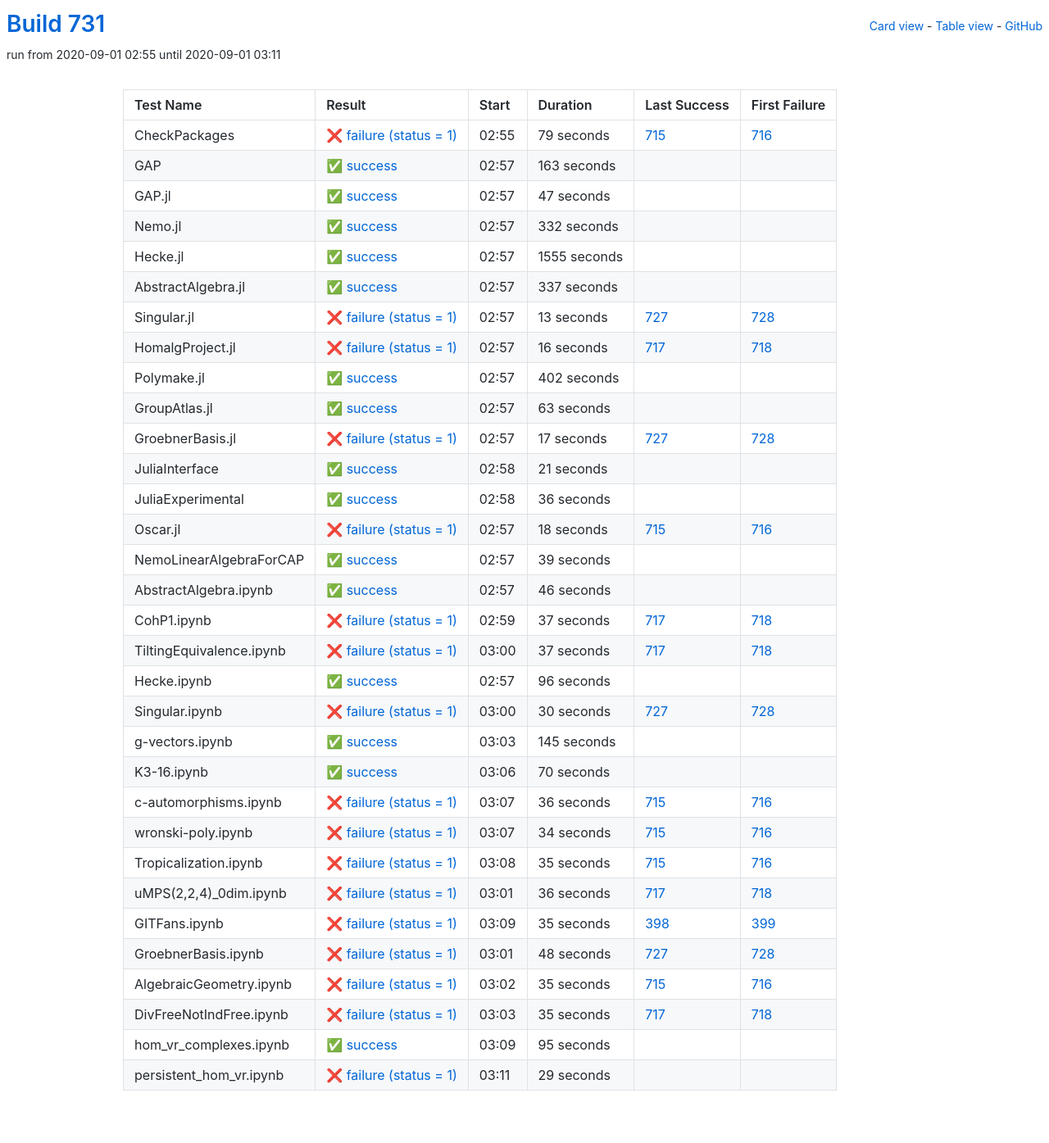
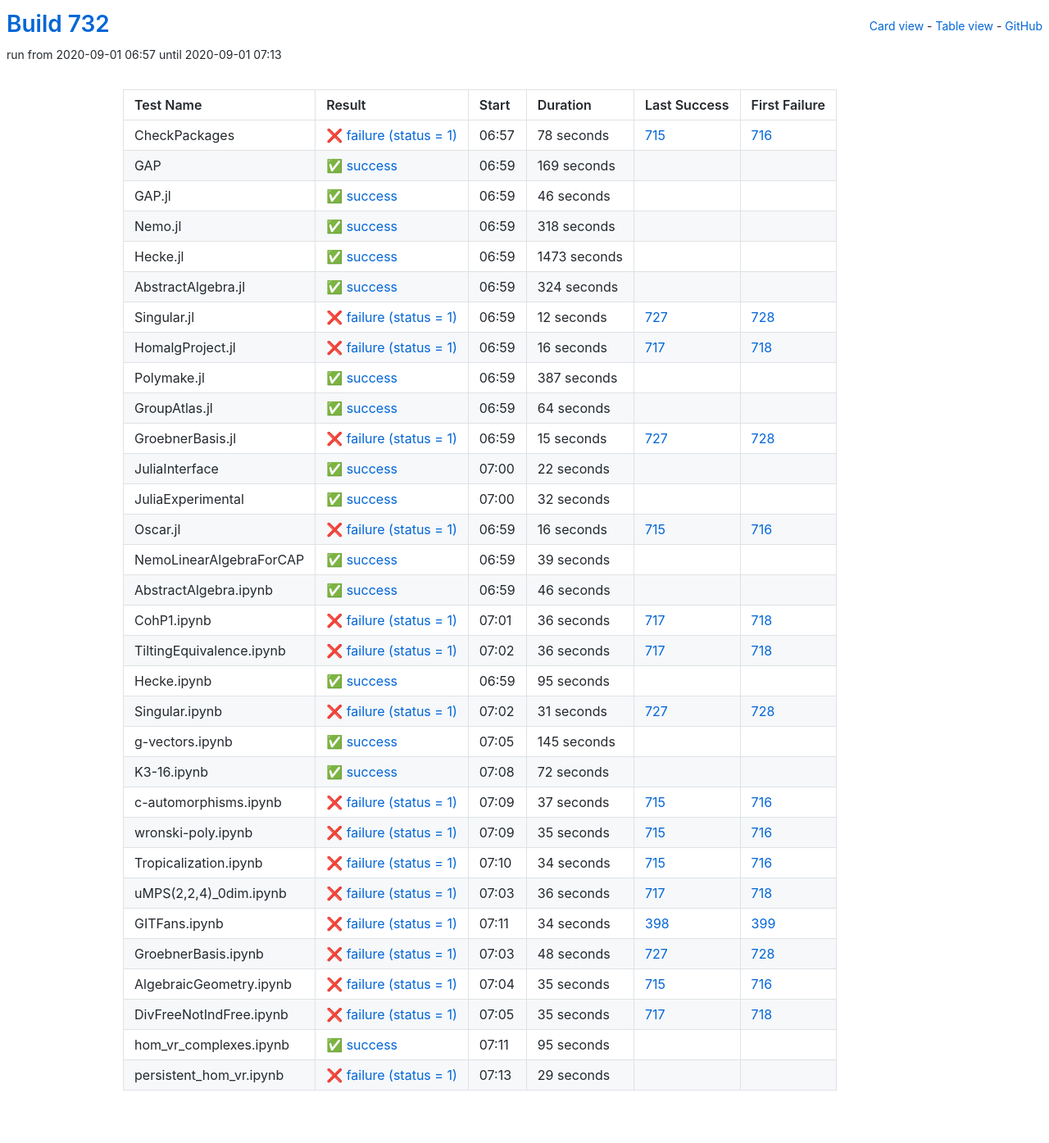
Before and after one commit to oscar-system/oscar-ci-status-stable, a Jekyll site: the page built from table.html, in a window 1280 px wide. Shown: the whole page at 82% size. Built offline with Jekyll 4.4.1, drawn with Linux system fonts in a browser that asks for light colours.

Commit message:
Build #732

```diff
--- a/_data/ci.yml
+++ b/_data/ci.yml
@@ -1,6 +1,6 @@
 ---
-build: 731
-build_url: https://oscarci.mathematik.uni-kl.de/job/oscar-stable/731/
+build: 732
+build_url: https://oscarci.mathematik.uni-kl.de/job/oscar-stable/732/
 job: oscar-stable
 organization: oscar-system
 repo: oscar-ci-status-stable
@@ -8,92 +8,92 @@ repourl: https://github.com/oscar-system/oscar-ci-status-stable
 tests:
 - name: CheckPackages
   id: checkpackages
-  log: https://oscarci.mathematik.uni-kl.de/job/oscar-stable/731/artifact/logs/build-731/CheckPackages.log
-  start: 2020-09-01 02:55
+  log: https://oscarci.mathematik.uni-kl.de/job/oscar-stable/732/artifact/logs/build-732/CheckPackages.log
+  start: 2020-09-01 06:57
   success: false
   exitcode: 1
   status: failure
-  duration: 79
+  duration: 78
   last_success: 715
   last_success_url: https://oscarci.mathematik.uni-kl.de/job/oscar-stable/715/
   first_failure: 716
   first_failure_url: https://oscarci.mathematik.uni-kl.de/job/oscar-stable/716/
 - name: GAP
   id: gap
-  log: https://oscarci.mathematik.uni-kl.de/job/oscar-stable/731/artifact/logs/build-731/GAP.log
-  start: 2020-09-01 02:57
+  log: https://oscarci.mathematik.uni-kl.de/job/oscar-stable/732/artifact/logs/build-732/GAP.log
+  start: 2020-09-01 06:59
   success: true
   exitcode: 0
   status: success
-  duration: 163
+  duration: 169
   last_success: false
   last_success_url:
   first_failure: false
   first_failure_url:
 - name: GAP.jl
   id: gap-jl
-  log: https://oscarci.mathematik.uni-kl.de/job/oscar-stable/731/artifact/logs/build-731/GAP.jl.log
-  start: 2020-09-01 02:57
+  log: https://oscarci.mathematik.uni-kl.de/job/oscar-stable/732/artifact/logs/build-732/GAP.jl.log
+  start: 2020-09-01 06:59
   success: true
   exitcode: 0
   status: success
-  duration: 47
+  duration: 46
   last_success: false
   last_success_url:
   first_failure: false
   first_failure_url:
 - name: Nemo.jl
   id: nemo-jl
-  log: https://oscarci.mathematik.uni-kl.de/job/oscar-stable/731/artifact/logs/build-731/Nemo.jl.log
-  start: 2020-09-01 02:57
+  log: https://oscarci.mathematik.uni-kl.de/job/oscar-stable/732/artifact/logs/build-732/Nemo.jl.log
+  start: 2020-09-01 06:59
   success: true
   exitcode: 0
   status: success
-  duration: 332
+  duration: 318
   last_success: false
   last_success_url:
   first_failure: false
   first_failure_url:
 - name: Hecke.jl
   id: hecke-jl
-  log: https://oscarci.mathematik.uni-kl.de/job/oscar-stable/731/artifact/logs/build-731/Hecke.jl.log
-  start: 2020-09-01 02:57
+  log: https://oscarci.mathematik.uni-kl.de/job/oscar-stable/732/artifact/logs/build-732/Hecke.jl.log
+  start: 2020-09-01 06:59
   success: true
   exitcode: 0
   status: success
-  duration: 1555
+  duration: 1473
   last_success: false
   last_success_url:
   first_failure: false
   first_failure_url:
 - name: AbstractAlgebra.jl
   id: abstractalgebra-jl
-  log: https://oscarci.mathematik.uni-kl.de/job/oscar-stable/731/artifact/logs/build-731/AbstractAlgebra.jl.log
-  start: 2020-09-01 02:57
+  log: https://oscarci.mathematik.uni-kl.de/job/oscar-stable/732/artifact/logs/build-732/AbstractAlgebra.jl.log
+  start: 2020-09-01 06:59
   success: true
   exitcode: 0
   status: success
-  duration: 337
+  duration: 324
   last_success: false
   last_success_url:
   first_failure: false
   first_failure_url:
 - name: Singular.jl
   id: singular-jl
-  log: https://oscarci.mathematik.uni-kl.de/job/oscar-stable/731/artifact/logs/build-731/Singular.jl.log
-  start: 2020-09-01 02:57
+  log: https://oscarci.mathematik.uni-kl.de/job/oscar-stable/732/artifact/logs/build-732/Singular.jl.log
+  start: 2020-09-01 06:59
   success: false
   exitcode: 1
   status: failure
-  duration: 13
+  duration: 12
   last_success: 727
   last_success_url: https://oscarci.mathematik.uni-kl.de/job/oscar-stable/727/
   first_failure: 728
   first_failure_url: https://oscarci.mathematik.uni-kl.de/job/oscar-stable/728/
 - name: HomalgProject.jl
   id: homalgproject-jl
-  log: https://oscarci.mathematik.uni-kl.de/job/oscar-stable/731/artifact/logs/build-731/HomalgProject.jl.log
-  start: 2020-09-01 02:57
+  log: https://oscarci.mathematik.uni-kl.de/job/oscar-stable/732/artifact/logs/build-732/HomalgProject.jl.log
+  start: 2020-09-01 06:59
   success: false
   exitcode: 1
   status: failure
@@ -104,80 +104,80 @@ tests:
   first_failure_url: https://oscarci.mathematik.uni-kl.de/job/oscar-stable/718/
 - name: Polymake.jl
   id: polymake-jl
-  log: https://oscarci.mathematik.uni-kl.de/job/oscar-stable/731/artifact/logs/build-731/Polymake.jl.log
-  start: 2020-09-01 02:57
+  log: https://oscarci.mathematik.uni-kl.de/job/oscar-stable/732/artifact/logs/build-732/Polymake.jl.log
+  start: 2020-09-01 06:59
   success: true
   exitcode: 0
   status: success
-  duration: 402
+  duration: 387
   last_success: false
   last_success_url:
   first_failure: false
   first_failure_url:
 - name: GroupAtlas.jl
   id: groupatlas-jl
-  log: https://oscarci.mathematik.uni-kl.de/job/oscar-stable/731/artifact/logs/build-731/GroupAtlas.jl.log
-  start: 2020-09-01 02:57
+  log: https://oscarci.mathematik.uni-kl.de/job/oscar-stable/732/artifact/logs/build-732/GroupAtlas.jl.log
+  start: 2020-09-01 06:59
   success: true
   exitcode: 0
   status: success
-  duration: 63
+  duration: 64
   last_success: false
   last_success_url:
   first_failure: false
   first_failure_url:
 - name: GroebnerBasis.jl
   id: groebnerbasis-jl
-  log: https://oscarci.mathematik.uni-kl.de/job/oscar-stable/731/artifact/logs/build-731/GroebnerBasis.jl.log
-  start: 2020-09-01 02:57
+  log: https://oscarci.mathematik.uni-kl.de/job/oscar-stable/732/artifact/logs/build-732/GroebnerBasis.jl.log
+  start: 2020-09-01 06:59
   success: false
   exitcode: 1
   status: failure
-  duration: 17
+  duration: 15
   last_success: 727
   last_success_url: https://oscarci.mathematik.uni-kl.de/job/oscar-stable/727/
   first_failure: 728
   first_failure_url: https://oscarci.mathematik.uni-kl.de/job/oscar-stable/728/
 - name: JuliaInterface
   id: juliainterface
-  log: https://oscarci.mathematik.uni-kl.de/job/oscar-stable/731/artifact/logs/build-731/JuliaInterface.log
-  start: 2020-09-01 02:58
+  log: https://oscarci.mathematik.uni-kl.de/job/oscar-stable/732/artifact/logs/build-732/JuliaInterface.log
+  start: 2020-09-01 07:00
   success: true
   exitcode: 0
   status: success
-  duration: 21
+  duration: 22
   last_success: false
   last_success_url:
   first_failure: false
   first_failure_url:
 - name: JuliaExperimental
   id: juliaexperimental
-  log: https://oscarci.mathematik.uni-kl.de/job/oscar-stable/731/artifact/logs/build-731/JuliaExperimental.log
-  start: 2020-09-01 02:58
+  log: https://oscarci.mathematik.uni-kl.de/job/oscar-stable/732/artifact/logs/build-732/JuliaExperimental.log
+  start: 2020-09-01 07:00
   success: true
   exitcode: 0
   status: success
-  duration: 36
+  duration: 32
   last_success: false
   last_success_url:
   first_failure: false
   first_failure_url:
 - name: Oscar.jl
   id: oscar-jl
-  log: https://oscarci.mathematik.uni-kl.de/job/oscar-stable/731/artifact/logs/build-731/Oscar.jl.log
-  start: 2020-09-01 02:57
+  log: https://oscarci.mathematik.uni-kl.de/job/oscar-stable/732/artifact/logs/build-732/Oscar.jl.log
+  start: 2020-09-01 06:59
   success: false
   exitcode: 1
   status: failure
-  duration: 18
+  duration: 16
   last_success: 715
   last_success_url: https://oscarci.mathematik.uni-kl.de/job/oscar-stable/715/
   first_failure: 716
   first_failure_url: https://oscarci.mathematik.uni-kl.de/job/oscar-stable/716/
 - name: NemoLinearAlgebraForCAP
   id: nemolinearalgebraforcap
-  log: https://oscarci.mathematik.uni-kl.de/job/oscar-stable/731/artifact/logs/build-731/NemoLinearAlgebraForCAP.log
-  start: 2020-09-01 02:57
+  log: https://oscarci.mathematik.uni-kl.de/job/oscar-stable/732/artifact/logs/build-732/NemoLinearAlgebraForCAP.log
+  start: 2020-09-01 06:59
   success: true
   exitcode: 0
   status: success
@@ -188,8 +188,8 @@ tests:
   first_failure_url:
 - name: AbstractAlgebra.ipynb
   id: abstractalgebra-ipynb
-  log: https://oscarci.mathematik.uni-kl.de/job/oscar-stable/731/artifact/logs/build-731/AbstractAlgebra.ipynb.log
-  start: 2020-09-01 02:57
+  log: https://oscarci.mathematik.uni-kl.de/job/oscar-stable/732/artifact/logs/build-732/AbstractAlgebra.ipynb.log
+  start: 2020-09-01 06:59
   success: true
   exitcode: 0
   status: success
@@ -200,56 +200,56 @@ tests:
   first_failure_url:
 - name: CohP1.ipynb
   id: cohp1-ipynb
-  log: https://oscarci.mathematik.uni-kl.de/job/oscar-stable/731/artifact/logs/build-731/CohP1.ipynb.log
-  start: 2020-09-01 02:59
+  log: https://oscarci.mathematik.uni-kl.de/job/oscar-stable/732/artifact/logs/build-732/CohP1.ipynb.log
+  start: 2020-09-01 07:01
   success: false
   exitcode: 1
   status: failure
-  duration: 37
+  duration: 36
   last_success: 717
   last_success_url: https://oscarci.mathematik.uni-kl.de/job/oscar-stable/717/
   first_failure: 718
   first_failure_url: https://oscarci.mathematik.uni-kl.de/job/oscar-stable/718/
 - name: TiltingEquivalence.ipynb
   id: tiltingequivalence-ipynb
-  log: https://oscarci.mathematik.uni-kl.de/job/oscar-stable/731/artifact/logs/build-731/TiltingEquivalence.ipynb.log
-  start: 2020-09-01 03:00
+  log: https://oscarci.mathematik.uni-kl.de/job/oscar-stable/732/artifact/logs/build-732/TiltingEquivalence.ipynb.log
+  start: 2020-09-01 07:02
   success: false
   exitcode: 1
   status: failure
-  duration: 37
+  duration: 36
   last_success: 717
   last_success_url: https://oscarci.mathematik.uni-kl.de/job/oscar-stable/717/
   first_failure: 718
   first_failure_url: https://oscarci.mathematik.uni-kl.de/job/oscar-stable/718/
 - name: Hecke.ipynb
   id: hecke-ipynb
-  log: https://oscarci.mathematik.uni-kl.de/job/oscar-stable/731/artifact/logs/build-731/Hecke.ipynb.log
-  start: 2020-09-01 02:57
+  log: https://oscarci.mathematik.uni-kl.de/job/oscar-stable/732/artifact/logs/build-732/Hecke.ipynb.log
+  start: 2020-09-01 06:59
   success: true
   exitcode: 0
   status: success
-  duration: 96
+  duration: 95
   last_success: false
   last_success_url:
   first_failure: false
   first_failure_url:
 - name: Singular.ipynb
   id: singular-ipynb
-  log: https://oscarci.mathematik.uni-kl.de/job/oscar-stable/731/artifact/logs/build-731/Singular.ipynb.log
-  start: 2020-09-01 03:00
+  log: https://oscarci.mathematik.uni-kl.de/job/oscar-stable/732/artifact/logs/build-732/Singular.ipynb.log
+  start: 2020-09-01 07:02
   success: false
   exitcode: 1
   status: failure
-  duration: 30
+  duration: 31
   last_success: 727
   last_success_url: https://oscarci.mathematik.uni-kl.de/job/oscar-stable/727/
   first_failure: 728
   first_failure_url: https://oscarci.mathematik.uni-kl.de/job/oscar-stable/728/
 - name: g-vectors.ipynb
   id: g-vectors-ipynb
-  log: https://oscarci.mathematik.uni-kl.de/job/oscar-stable/731/artifact/logs/build-731/g-vectors.ipynb.log
-  start: 2020-09-01 03:03
+  log: https://oscarci.mathematik.uni-kl.de/job/oscar-stable/732/artifact/logs/build-732/g-vectors.ipynb.log
+  start: 2020-09-01 07:05
   success: true
   exitcode: 0
   status: success
@@ -260,32 +260,44 @@ tests:
   first_failure_url:
 - name: K3-16.ipynb
   id: k3-16-ipynb
-  log: https://oscarci.mathematik.uni-kl.de/job/oscar-stable/731/artifact/logs/build-731/K3-16.ipynb.log
-  start: 2020-09-01 03:06
+  log: https://oscarci.mathematik.uni-kl.de/job/oscar-stable/732/artifact/logs/build-732/K3-16.ipynb.log
+  start: 2020-09-01 07:08
   success: true
   exitcode: 0
   status: success
-  duration: 70
+  duration: 72
   last_success: false
   last_success_url:
   first_failure: false
   first_failure_url:
 - name: c-automorphisms.ipynb
   id: c-automorphisms-ipynb
-  log: https://oscarci.mathematik.uni-kl.de/job/oscar-stable/731/artifact/logs/build-731/c-automorphisms.ipynb.log
-  start: 2020-09-01 03:07
+  log: https://oscarci.mathematik.uni-kl.de/job/oscar-stable/732/artifact/logs/build-732/c-automorphisms.ipynb.log
+  start: 2020-09-01 07:09
   success: false
   exitcode: 1
   status: failure
-  duration: 36
+  duration: 37
   last_success: 715
   last_success_url: https://oscarci.mathematik.uni-kl.de/job/oscar-stable/715/
   first_failure: 716
   first_failure_url: https://oscarci.mathematik.uni-kl.de/job/oscar-stable/716/
 - name: wronski-poly.ipynb
   id: wronski-poly-ipynb
-  log: https://oscarci.mathematik.uni-kl.de/job/oscar-stable/731/artifact/logs/build-731/wronski-poly.ipynb.log
-  start: 2020-09-01 03:07
+  log: https://oscarci.mathematik.uni-kl.de/job/oscar-stable/732/artifact/logs/build-732/wronski-poly.ipynb.log
+  start: 2020-09-01 07:09
+  success: false
+  exitcode: 1
+  status: failure
+  duration: 35
+  last_success: 715
+  last_success_url: https://oscarci.mathematik.uni-kl.de/job/oscar-stable/715/
+  first_failure: 716
+  first_failure_url: https://oscarci.mathematik.uni-kl.de/job/oscar-stable/716/
+- name: Tropicalization.ipynb
+  id: tropicalization-ipynb
+  log: https://oscarci.mathematik.uni-kl.de/job/oscar-stable/732/artifact/logs/build-732/Tropicalization.ipynb.log
+  start: 2020-09-01 07:10
   success: false
   exitcode: 1
   status: failure
@@ -294,22 +306,10 @@ tests:
   last_success_url: https://oscarci.mathematik.uni-kl.de/job/oscar-stable/715/
   first_failure: 716
   first_failure_url: https://oscarci.mathematik.uni-kl.de/job/oscar-stable/716/
-- name: Tropicalization.ipynb
-  id: tropicalization-ipynb
-  log: https://oscarci.mathematik.uni-kl.de/job/oscar-stable/731/artifact/logs/build-731/Tropicalization.ipynb.log
-  start: 2020-09-01 03:08
-  success: false
-  exitcode: 1
-  status: failure
-  duration: 35
-  last_success: 715
-  last_success_url: https://oscarci.mathematik.uni-kl.de/job/oscar-stable/715/
-  first_failure: 716
-  first_failure_url: https://oscarci.mathematik.uni-kl.de/job/oscar-stable/716/
 - name: uMPS(2,2,4)_0dim.ipynb
   id: umps-2-2-4-0dim-ipynb
-  log: https://oscarci.mathematik.uni-kl.de/job/oscar-stable/731/artifact/logs/build-731/uMPS-2-2-4-_0dim.ipynb.log
-  start: 2020-09-01 03:01
+  log: https://oscarci.mathematik.uni-kl.de/job/oscar-stable/732/artifact/logs/build-732/uMPS-2-2-4-_0dim.ipynb.log
+  start: 2020-09-01 07:03
   success: false
   exitcode: 1
   status: failure
@@ -320,20 +320,20 @@ tests:
   first_failure_url: https://oscarci.mathematik.uni-kl.de/job/oscar-stable/718/
 - name: GITFans.ipynb
   id: gitfans-ipynb
-  log: https://oscarci.mathematik.uni-kl.de/job/oscar-stable/731/artifact/logs/build-731/GITFans.ipynb.log
-  start: 2020-09-01 03:09
+  log: https://oscarci.mathematik.uni-kl.de/job/oscar-stable/732/artifact/logs/build-732/GITFans.ipynb.log
+  start: 2020-09-01 07:11
   success: false
   exitcode: 1
   status: failure
-  duration: 35
+  duration: 34
   last_success: 398
   last_success_url: https://oscarci.mathematik.uni-kl.de/job/oscar-stable/398/
   first_failure: 399
   first_failure_url: https://oscarci.mathematik.uni-kl.de/job/oscar-stable/399/
 - name: GroebnerBasis.ipynb
   id: groebnerbasis-ipynb
-  log: https://oscarci.mathematik.uni-kl.de/job/oscar-stable/731/artifact/logs/build-731/GroebnerBasis.ipynb.log
-  start: 2020-09-01 03:01
+  log: https://oscarci.mathematik.uni-kl.de/job/oscar-stable/732/artifact/logs/build-732/GroebnerBasis.ipynb.log
+  start: 2020-09-01 07:03
   success: false
   exitcode: 1
   status: failure
@@ -344,8 +344,8 @@ tests:
   first_failure_url: https://oscarci.mathematik.uni-kl.de/job/oscar-stable/728/
 - name: AlgebraicGeometry.ipynb
   id: algebraicgeometry-ipynb
-  log: https://oscarci.mathematik.uni-kl.de/job/oscar-stable/731/artifact/logs/build-731/AlgebraicGeometry.ipynb.log
-  start: 2020-09-01 03:02
+  log: https://oscarci.mathematik.uni-kl.de/job/oscar-stable/732/artifact/logs/build-732/AlgebraicGeometry.ipynb.log
+  start: 2020-09-01 07:04
   success: false
   exitcode: 1
   status: failure
@@ -356,8 +356,8 @@ tests:
   first_failure_url: https://oscarci.mathematik.uni-kl.de/job/oscar-stable/716/
 - name: DivFreeNotIndFree.ipynb
   id: divfreenotindfree-ipynb
-  log: https://oscarci.mathematik.uni-kl.de/job/oscar-stable/731/artifact/logs/build-731/DivFreeNotIndFree.ipynb.log
-  start: 2020-09-01 03:03
+  log: https://oscarci.mathematik.uni-kl.de/job/oscar-stable/732/artifact/logs/build-732/DivFreeNotIndFree.ipynb.log
+  start: 2020-09-01 07:05
   success: false
   exitcode: 1
   status: failure
@@ -368,8 +368,8 @@ tests:
   first_failure_url: https://oscarci.mathematik.uni-kl.de/job/oscar-stable/718/
 - name: hom_vr_complexes.ipynb
   id: hom-vr-complexes-ipynb
-  log: https://oscarci.mathematik.uni-kl.de/job/oscar-stable/731/artifact/logs/build-731/hom_vr_complexes.ipynb.log
-  start: 2020-09-01 03:09
+  log: https://oscarci.mathematik.uni-kl.de/job/oscar-stable/732/artifact/logs/build-732/hom_vr_complexes.ipynb.log
+  start: 2020-09-01 07:11
   success: true
   exitcode: 0
   status: success
@@ -380,8 +380,8 @@ tests:
   first_failure_url:
 - name: persistent_hom_vr.ipynb
   id: persistent-hom-vr-ipynb
-  log: https://oscarci.mathematik.uni-kl.de/job/oscar-stable/731/artifact/logs/build-731/persistent_hom_vr.ipynb.log
-  start: 2020-09-01 03:11
+  log: https://oscarci.mathematik.uni-kl.de/job/oscar-stable/732/artifact/logs/build-732/persistent_hom_vr.ipynb.log
+  start: 2020-09-01 07:13
   success: false
   exitcode: 1
   status: failure
```
Also changed, not shown: README.md.
